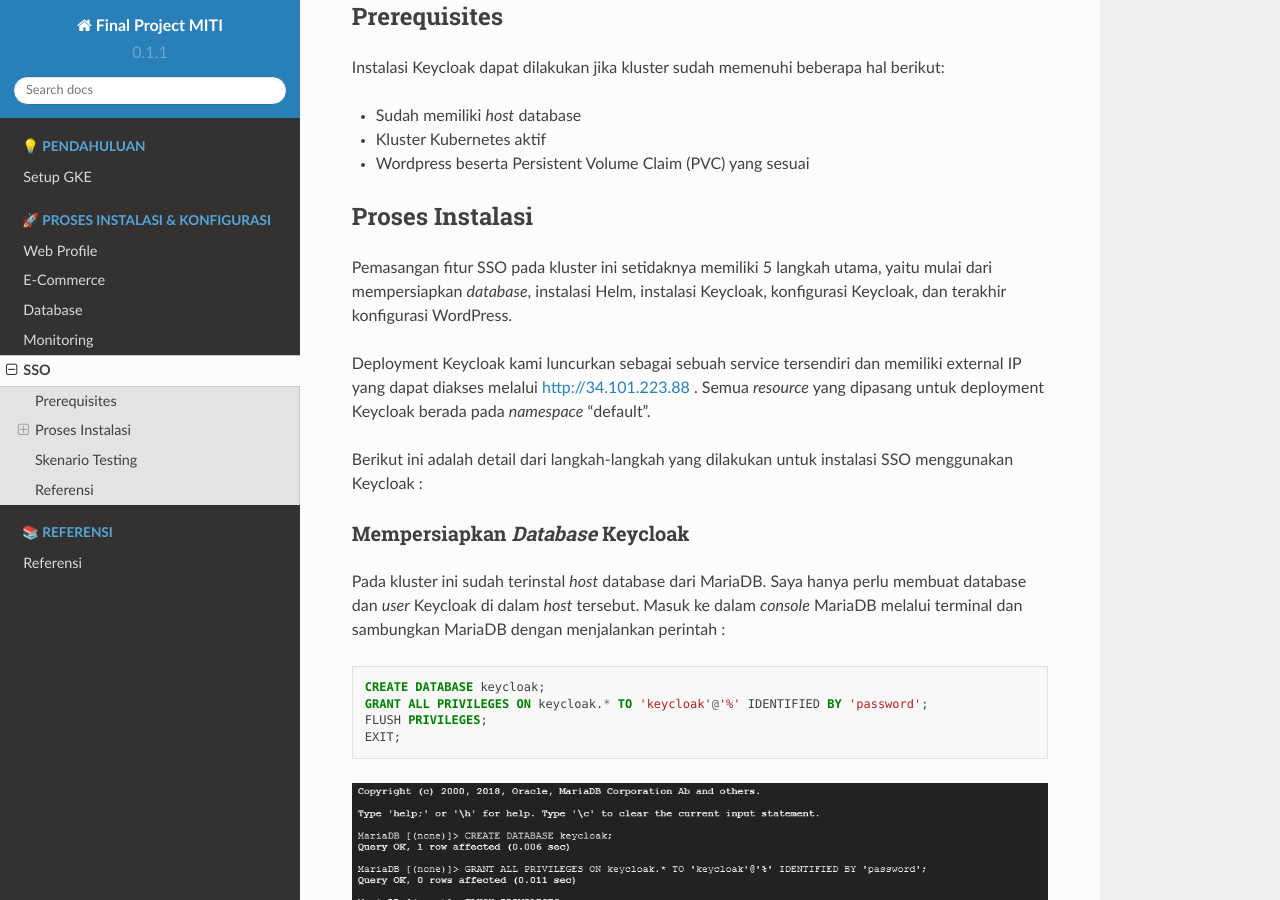
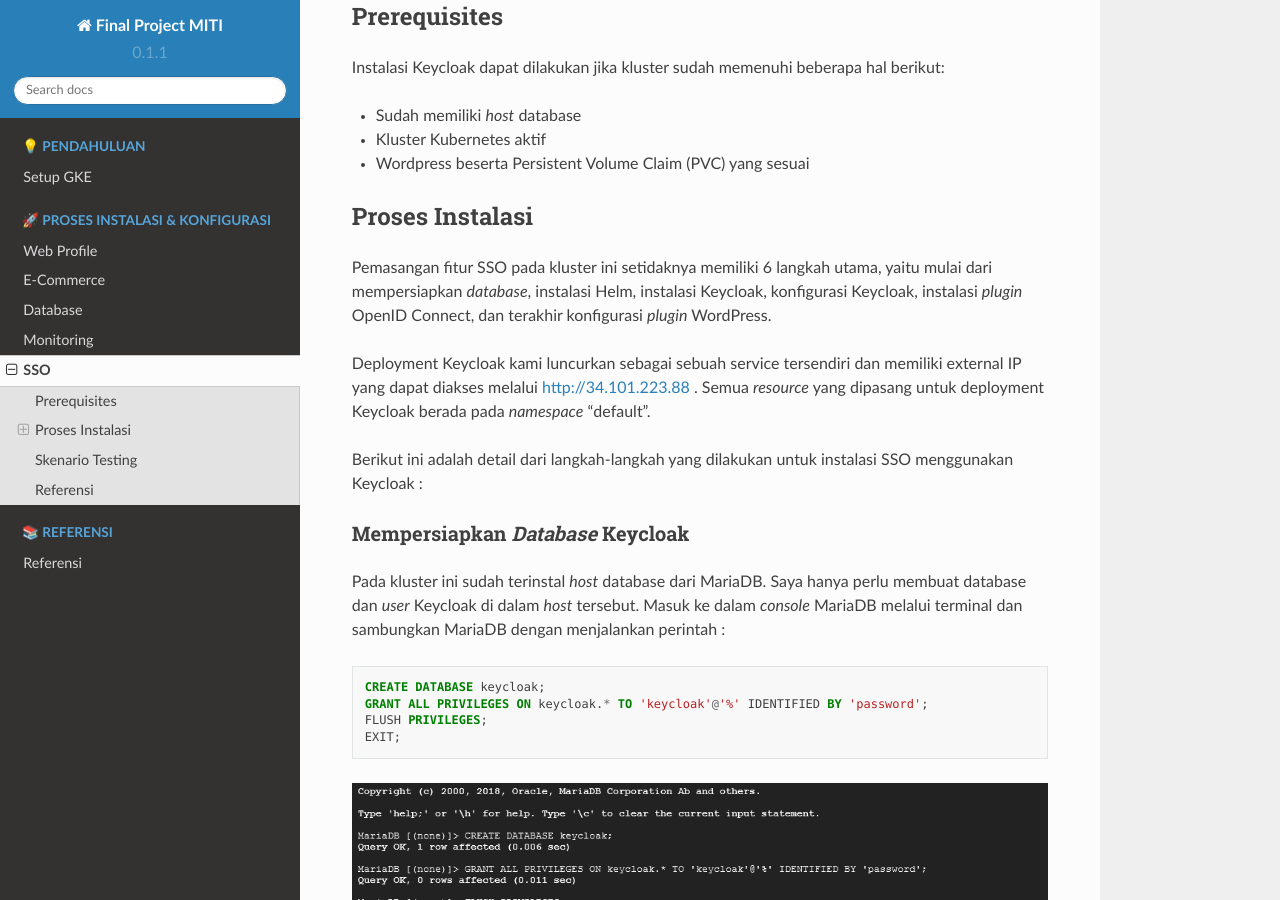
Before and after one commit to arizbw/deployment-miti, a Sphinx documentation site: the page built from docs/source/steps/SSO.rst, in a window 1280 px wide and 900 px high, scrolled down 692 px. Built offline with Sphinx 7.4.7 and the Read the Docs theme 2.0.0, drawn with Linux system fonts in a browser that asks for light colours; some of the changed text lies outside the part shown.

Commit message:
fix: lingo and formatting

```diff
--- a/docs/source/steps/SSO.rst
+++ b/docs/source/steps/SSO.rst
@@ -32,7 +32,7 @@
 
 Proses Instalasi
 ----------------
-Pemasangan fitur SSO pada kluster ini setidaknya memiliki 5 langkah utama, yaitu mulai dari mempersiapkan *database*, instalasi Helm, instalasi Keycloak, konfigurasi Keycloak, dan terakhir konfigurasi WordPress.
+Pemasangan fitur SSO pada kluster ini setidaknya memiliki 6 langkah utama, yaitu mulai dari mempersiapkan *database*, instalasi Helm, instalasi Keycloak, konfigurasi Keycloak, instalasi *plugin* OpenID Connect, dan terakhir konfigurasi *plugin* WordPress.
 
 Deployment Keycloak kami luncurkan sebagai sebuah service tersendiri dan memiliki external IP yang dapat diakses melalui http://34.101.223.88 . Semua *resource* yang dipasang untuk deployment Keycloak berada pada *namespace* "default".
 
@@ -255,7 +255,7 @@
 Informasi *endpoint* di atas juga bisa didapatkan melalui consol admin Keycloak pada bagian **Realm settings > Endpoints > OpenID Endpoint Configuration**.
 Kemudian pada *section* **WordPress User Setting** kita perlu mencentang **Link Existing Users** agar *user* yang sudah kita buat di Keycloak dapat masuk ke WordPress. Jika tidak maka WordPress akan mengembalikan *error* **User Creation Failed** saat *login* menggunakan *user* dari Keycloak.
 
-Berikut ini adalah gambaran setting untuk *plugin* OpenID connect :
+Berikut ini adalah gambaran *setting* untuk *plugin* OpenID Connect :
 
 .. figure:: ../assets/keycloak-images/keycloak-image15.png
    :align: center
```
Also changed, not shown: 5 other files.
